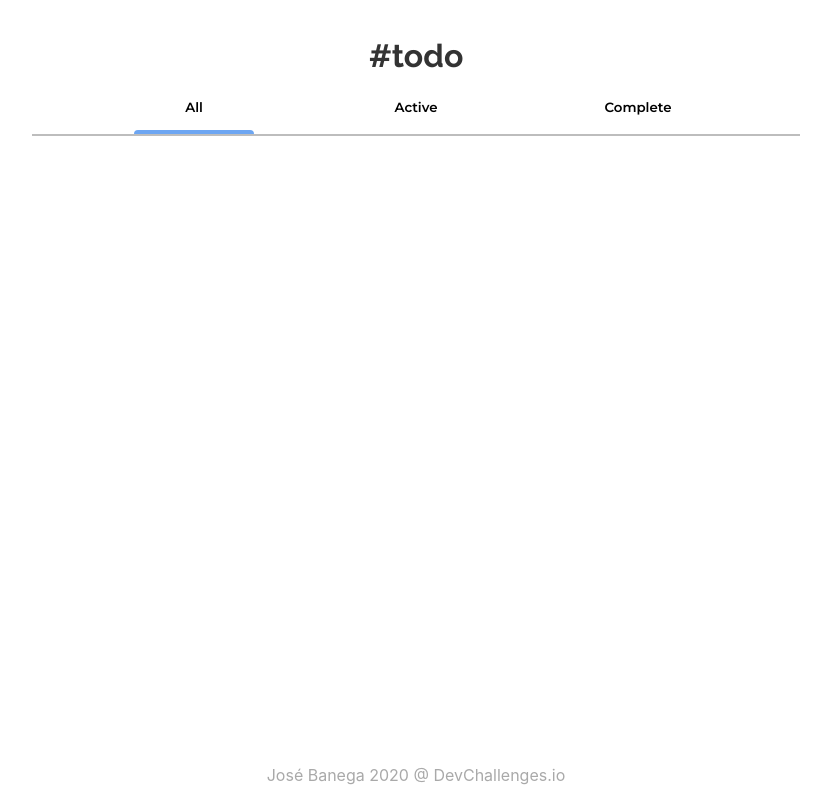
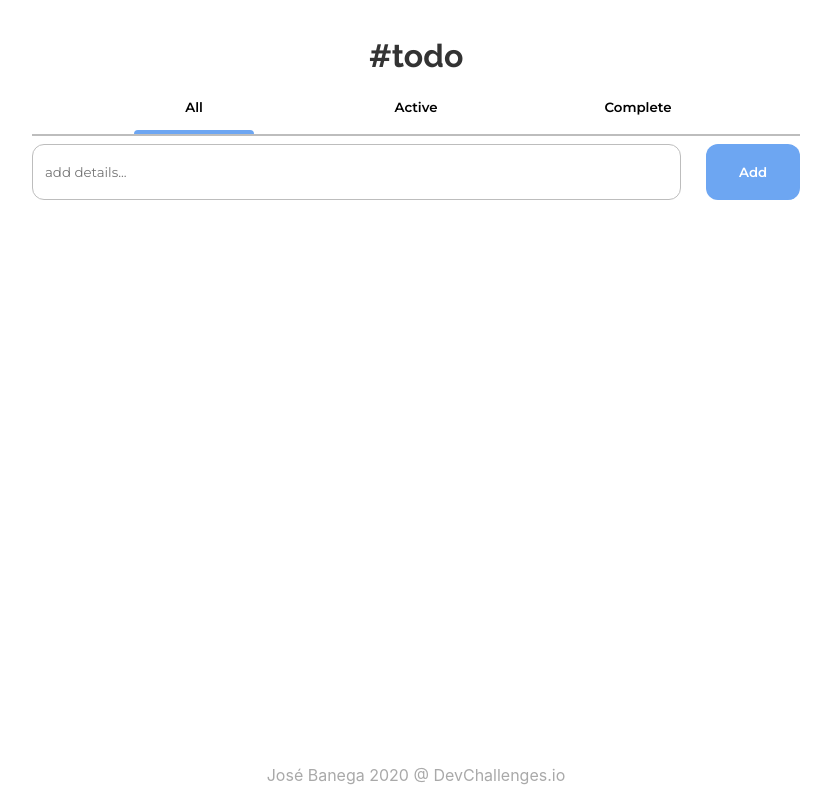
Before and after one commit to josebanega26/todo-app-challenges, a React (Create React App) app: page / in a window 1280 px wide. Shown: the whole page, without its empty margins (224-1055 px from the left). Built offline with nearby package versions, Linux system fonts and the light colour scheme.

Commit message:
Add TodoAdd component

```diff
--- /dev/null
+++ b/src/components/TodoAdd/TodoApp.style.css
@@ -0,0 +1,41 @@
+.todoAdd--container {
+  padding-top: 0.5rem;
+}
+.todoAdd--container {
+  display: flex;
+}
+
+.todoAdd--container input[type='text'] {
+  width: 100%;
+  margin-right: 25px;
+  border: 1px solid #bdbdbd;
+  box-sizing: border-box;
+  border-radius: 12px;
+  padding-left: 12px;
+  color: #828282;
+  font-family: 'Montserrat', sans-serif;
+}
+
+.todoAdd--container input[type='submit'] {
+  width: 109px;
+  height: 56px;
+  display: flex;
+  justify-content: center;
+  align-items: center;
+  box-sizing: border-box;
+  border-radius: 12px;
+  border: none;
+  background: #6da6f2;
+  font-family: 'Montserrat', sans-serif;
+  font-weight: 600;
+  color: #fff;
+  cursor: pointer;
+  transition: 0.3s;
+}
+
+.todoAdd--container input[type='button']:hover {
+  transform: scale(0.9);
+}
+.todoAdd--container input[type='text']:focus {
+  border: 2px solid #6da6f2;
+}
--- /dev/null
+++ b/src/components/TodoAdd/index.tsx
@@ -0,0 +1,28 @@
+import React, { useState, ChangeEvent } from 'react';
+import './TodoApp.style.css';
+
+const TodoApp = () => {
+  const [input, setInput] = useState('');
+  const handleInput = (e: ChangeEvent<HTMLInputElement>) => {
+    setInput(e.target.value);
+  };
+  const handleSubmit = (e: ChangeEvent<HTMLFormElement>) => {
+    e.preventDefault();
+    console.log('input :>> ', input);
+  };
+  return (
+    <form className="todoAdd--container" onSubmit={handleSubmit}>
+      <input
+        type="text"
+        autoComplete="off"
+        name="title"
+        value={input}
+        onChange={handleInput}
+        placeholder="add details..."
+      />
+      <input type="submit" value="Add" />
+    </form>
+  );
+};
+
+export default TodoApp;
--- a/src/index.css
+++ b/src/index.css
@@ -28,3 +28,6 @@ hr,
   border-color: #bdbdbd;
   margin: 0;
 }
+input {
+  outline: none;
+}
--- a/src/pages/TodoPage/index.tsx
+++ b/src/pages/TodoPage/index.tsx
@@ -1,12 +1,13 @@
 import React from 'react';
 import TabsList from '../../components/TabsList';
-
+import TodoAdd from '../../components/TodoAdd';
 import './TodoPage.style.css';
 
 const TodoPage = () => {
   return (
     <div className="todoPage--container">
       <TabsList></TabsList>
+      <TodoAdd></TodoAdd>
     </div>
   );
 };
```
